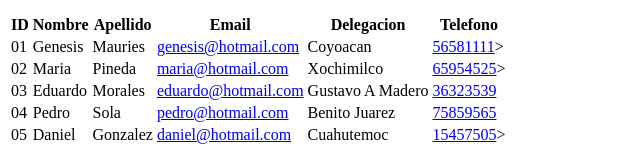
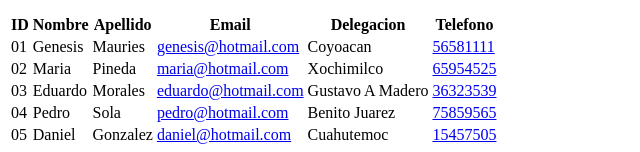
Before and after one commit to GenesisMauries/cursohtml, a plain HTML site: page index.html in a window 1280 px wide. Shown: the part 1095-1247 px from the top of the page, 0-640 px from the left. Drawn offline with Linux system fonts and the light colour scheme.

Commit message:
Quita signos

```diff
--- a/index.html
+++ b/index.html
@@ -97,7 +97,7 @@
                 <td>Mauries</td>
                 <td><a href='mailto:genesis@hotmail.com'>genesis@hotmail.com</a></td>
                 <td>Coyoacan</td>
-                <td><a href='tel:56581111'>56581111</a>></td>
+                <td><a href='tel:56581111'>56581111</a></td>
             </tr>
             <tr>
                 <td>02</td>
@@ -105,7 +105,7 @@
                 <td>Pineda</td>
                 <td><a href='mailto:maria@hotmail.com'>maria@hotmail.com<a/></td>
                 <td>Xochimilco</td>
-                <td><a href="tel:65954525">65954525</a>></td>
+                <td><a href="tel:65954525">65954525</a></td>
             </tr>
             <tr>
                 <td>03</td>
@@ -130,7 +130,7 @@
                 <td>Gonzalez</td>
                 <td><a href="mailto:daniel@hotmail.com">daniel@hotmail.com</a></td>
                 <td>Cuahutemoc</td>
-                <td><a href="tel:15457505">15457505</a>></td>
+                <td><a href="tel:15457505">15457505</a></td>
             </tr>
         </table>
 
```
